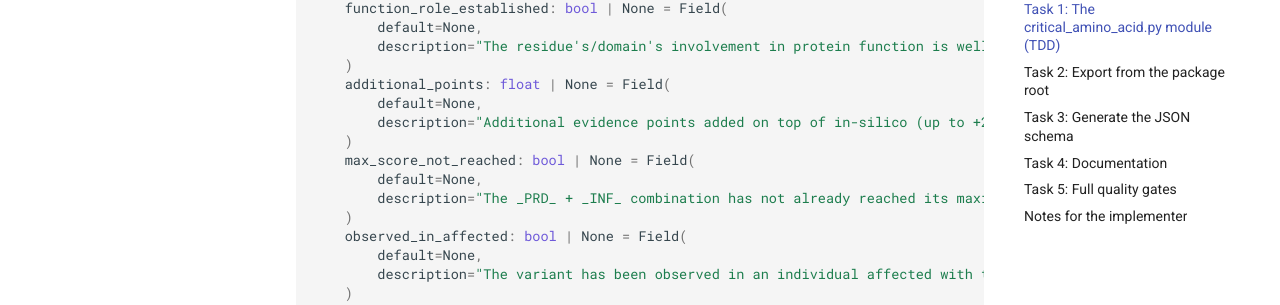
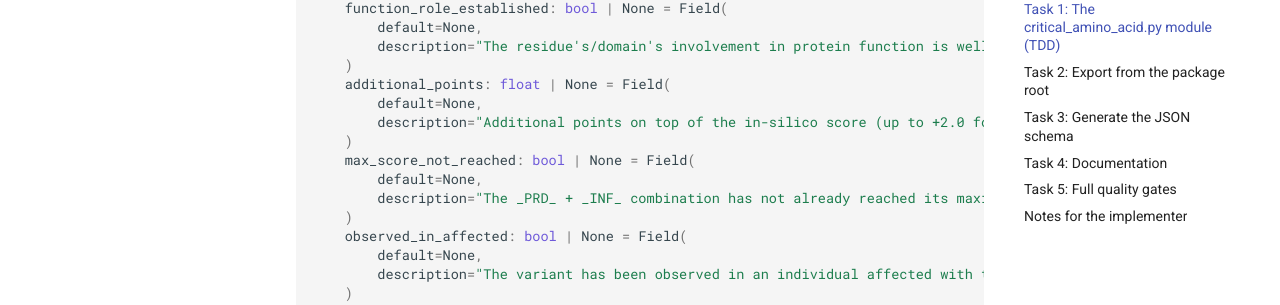
Before and after one commit to clingen-data-model/svcv4-model, an MkDocs documentation site: the page built from docs/superpowers/plans/2026-08-21-critical-amino-acids.md, in a window 1280 px wide and 900 px high, scrolled down 3290 px. Shown: the part 147-452 px from the top of the window. Built offline with MkDocs 1.6.1 and Material for MkDocs 9.7.7, drawn with Linux system fonts in a browser that asks for light colours; comment, search, counter and statistics services are not loaded; some of the changed text lies outside the part shown.

Commit message:
Fix plan: wrap E501-long additional_points description; correct line locator
Co-Authored-By: Claude Opus 4.8 (1M context) <noreply@anthropic.com>

```diff
--- a/docs/superpowers/plans/2026-08-21-critical-amino-acids.md
+++ b/docs/superpowers/plans/2026-08-21-critical-amino-acids.md
@@ -158,7 +158,7 @@ class CriticalAminoAcidEvidence(BaseModel):
     )
     additional_points: float | None = Field(
         default=None,
-        description="Additional evidence points added on top of in-silico (up to +2.0 for a residue).",
+        description="Additional points on top of the in-silico score (up to +2.0 for a residue).",
     )
     max_score_not_reached: bool | None = Field(
         default=None,
```
Also changed, not shown: other parts of docs/superpowers/plans/2026-08-21-critical-amino-acids.md (+1 -1 lines).
